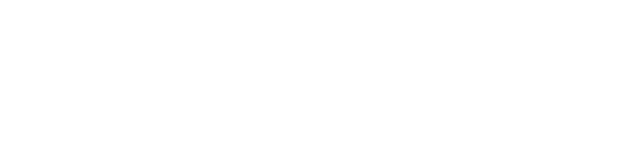
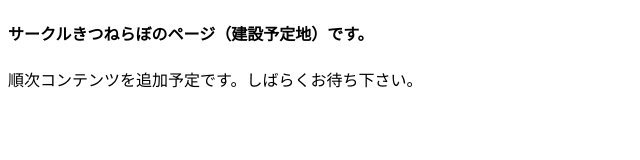
Before and after one commit to northernfoxx/BA_KivotosCommonSense, a plain HTML site: page index.html in a window 1280 px wide. Shown: the whole page, without its empty margins (0-640 px from the left). Drawn offline with Linux system fonts and the light colour scheme.

Commit message:
Update index.html

```diff
--- a/index.html
+++ b/index.html
@@ -5,6 +5,7 @@
     <title>Page Title</title>
   </head>
   <body>
-    <!-- Page Contents -->
+    <h4>サークルきつねらぼのページ（建設予定地）です。</h4>
+    順次コンテンツを追加予定です。しばらくお待ち下さい。
   </body>
 </html>
```
